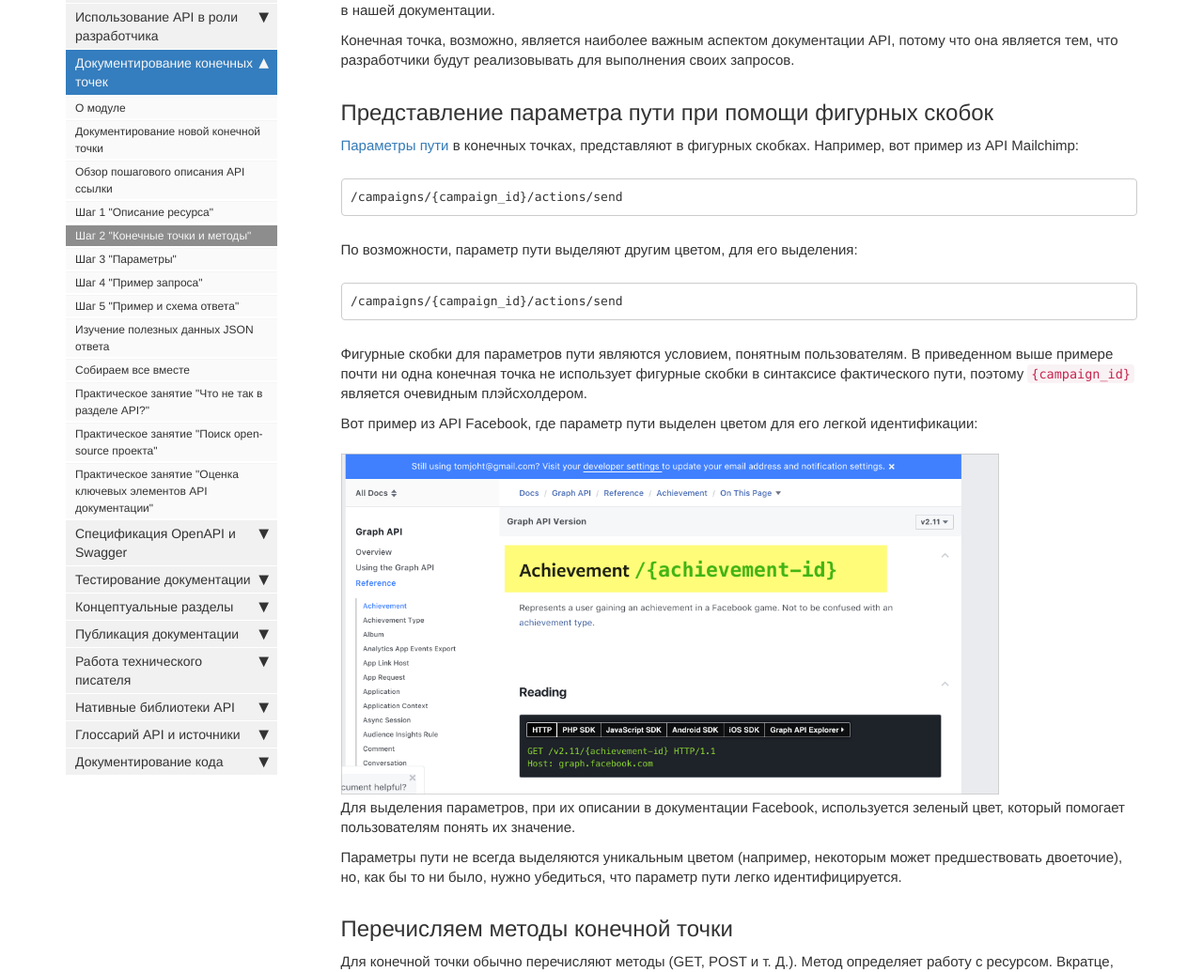
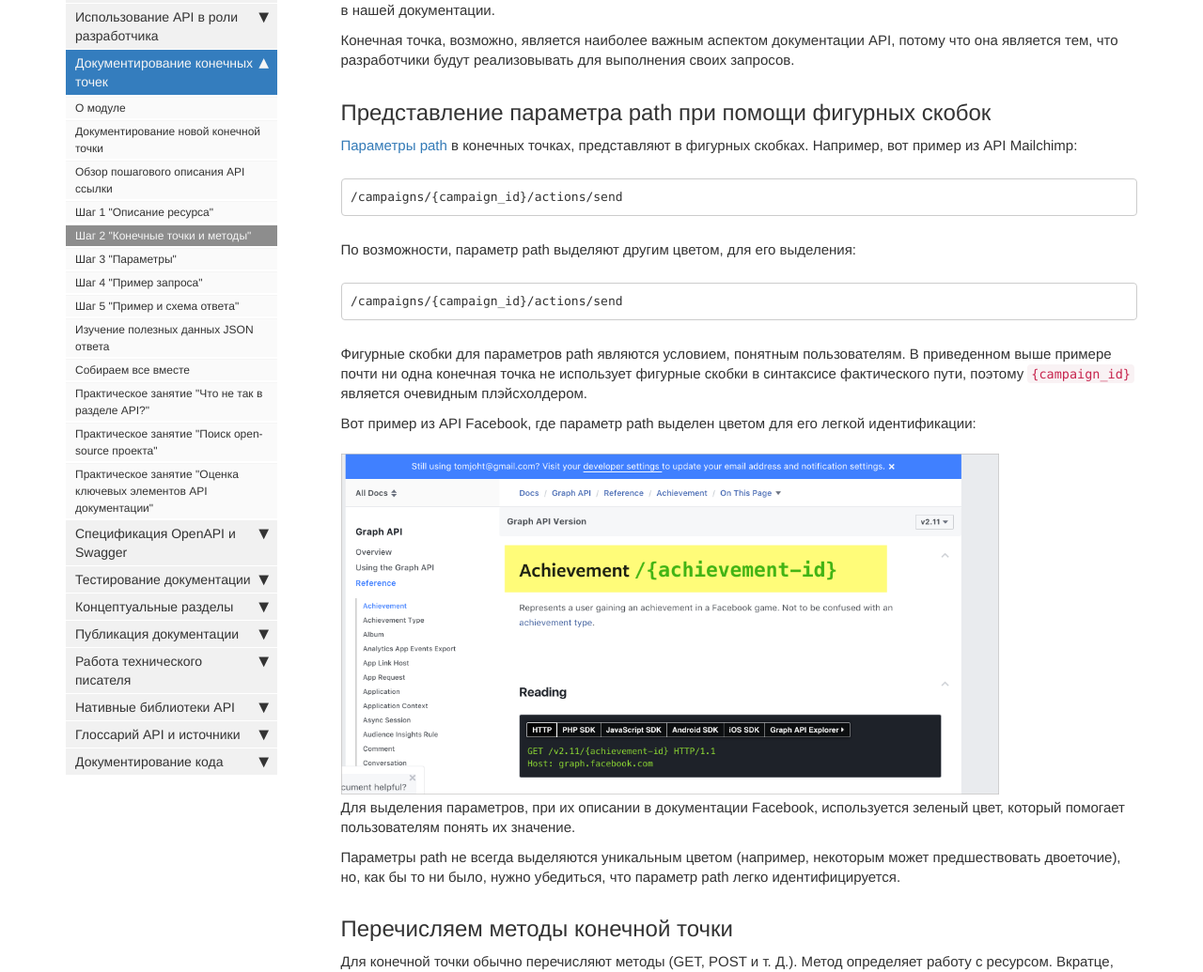
Before and after one commit to Starkovden/Starkovden.github.io, a Jekyll site: the page built from pages/documenting-api-endpoints/step2-endpoints-and-methods.md, in a window 1280 px wide and 1400 px high, scrolled down 1074 px. Shown: the part 154-1189 px from the top of the window at 94% size. Built offline with Jekyll 4.4.1, drawn with Linux system fonts in a browser that asks for light colours; nearby versions of some CDN libraries; comment, search, counter and statistics services are not loaded; some of the changed text lies outside the part shown.

Commit message:
заменил пути на path

```diff
--- a/pages/documenting-api-endpoints/step2-endpoints-and-methods.md
+++ b/pages/documenting-api-endpoints/step2-endpoints-and-methods.md
@@ -25,26 +25,26 @@
 Конечная точка, возможно, является наиболее важным аспектом документации API, потому что она является тем, что разработчики будут реализовывать для выполнения своих запросов.
 
 <a name="brackets"></a>
-## Представление параметра пути при помощи фигурных скобок
+## Представление параметра path при помощи фигурных скобок
 
-[Параметры пути](step3-parameters.html#pathParam) в конечных точках, представляют в фигурных скобках. Например, вот пример из API Mailchimp:
+[Параметры path](step3-parameters.html#pathParam) в конечных точках, представляют в фигурных скобках. Например, вот пример из API Mailchimp:
 
     /campaigns/{campaign_id}/actions/send
 
-По возможности, параметр пути выделяют другим цветом, для его выделения:
+По возможности, параметр path выделяют другим цветом, для его выделения:
 
     /campaigns/{campaign_id}/actions/send
 
 
-Фигурные скобки для параметров пути являются условием, понятным пользователям. В приведенном выше примере почти ни одна конечная точка не использует фигурные скобки в синтаксисе фактического пути, поэтому `{campaign_id}` является очевидным плэйсхолдером.
+Фигурные скобки для параметров path являются условием, понятным пользователям. В приведенном выше примере почти ни одна конечная точка не использует фигурные скобки в синтаксисе фактического пути, поэтому `{campaign_id}` является очевидным плэйсхолдером.
 
-Вот пример из API Facebook, где параметр пути выделен цветом для его легкой идентификации:
+Вот пример из API Facebook, где параметр path выделен цветом для его легкой идентификации:
 
 {% include image.html file="documenting-api-endpoints/6.png" alt="facebook" %}
 
 Для выделения параметров, при их описании в документации Facebook, используется зеленый цвет, который помогает пользователям понять их значение.
 
-Параметры пути не всегда выделяются уникальным цветом (например, некоторым может предшествовать двоеточие), но, как бы то ни было, нужно убедиться, что параметр пути легко идентифицируется.
+Параметры path не всегда выделяются уникальным цветом (например, некоторым может предшествовать двоеточие), но, как бы то ни было, нужно убедиться, что параметр path легко идентифицируется.
 
 <a name="methodList"></a>
 ## Перечисляем методы конечной точки
```
